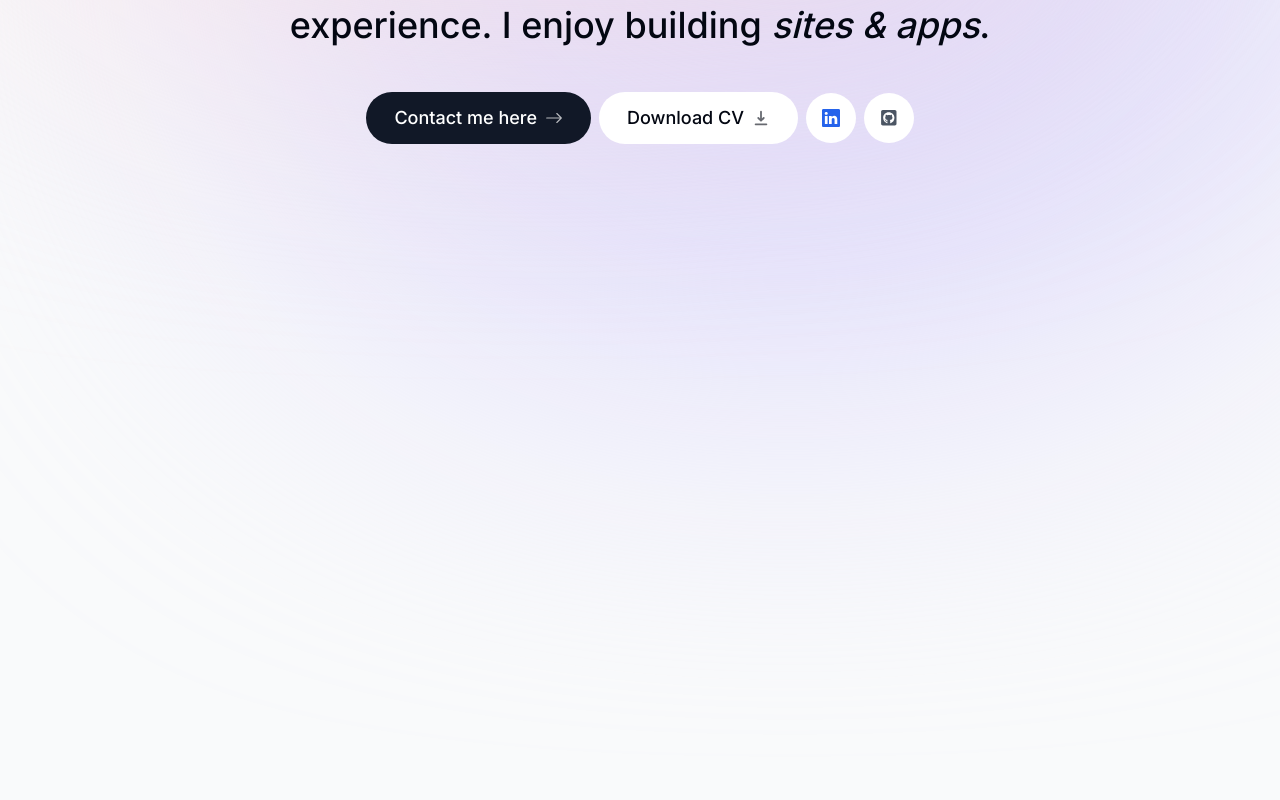
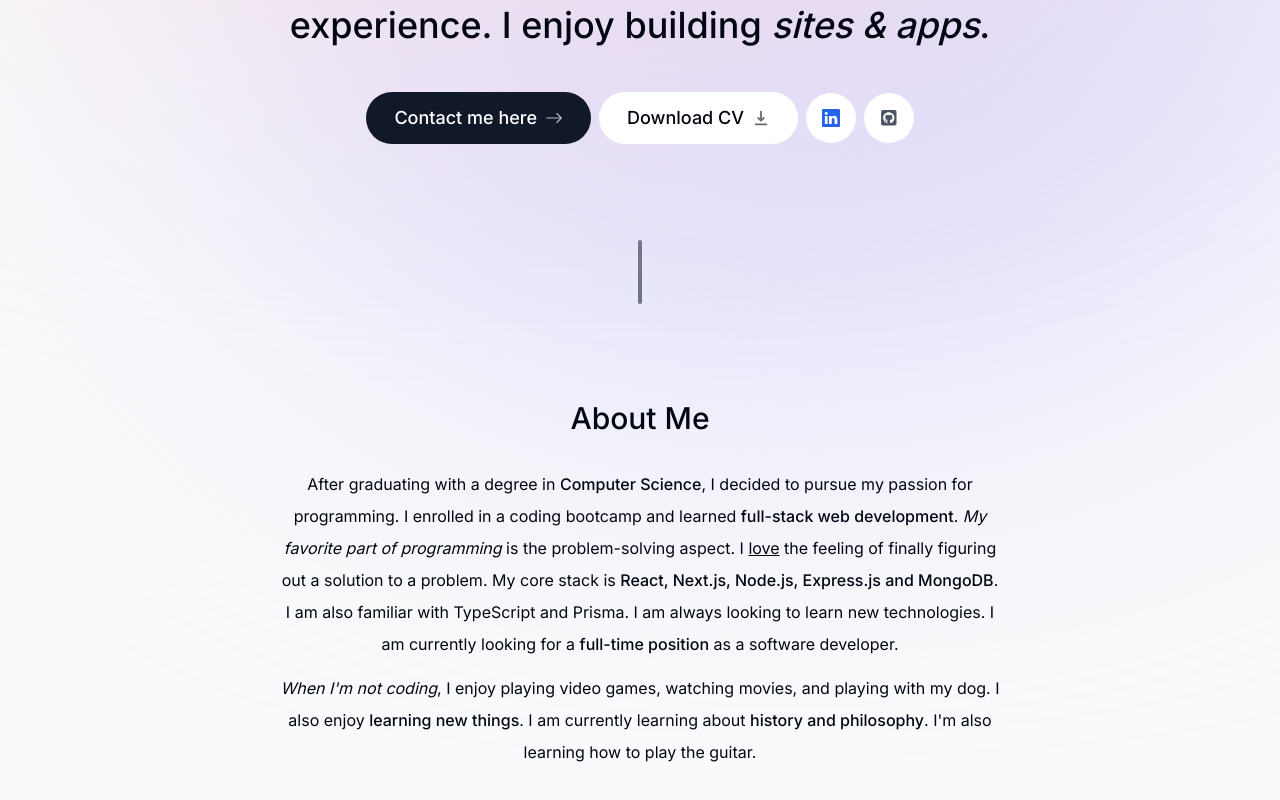
Before and after one commit to ootejreddy/nextjs_portfolio, a Next.js app: page / in a window 1280 px wide. Shown: the part 446-1246 px from the top of the page. Built offline with nearby package versions, Linux system fonts and the light colour scheme.

Commit message:
Completed about section

```diff
--- a/app/page.tsx
+++ b/app/page.tsx
@@ -1,9 +1,13 @@
+import About from "@/components/About";
 import Intro from "@/components/Intro";
+import SectionDivider from "@/components/SectionDivider";
 
 export default function Home() {
   return (
     <main className="flex flex-col items-center px-4">
       <Intro />
+      <SectionDivider />
+      <About />
     </main>
   );
 }
--- /dev/null
+++ b/components/About.tsx
@@ -0,0 +1,45 @@
+"use client";
+
+import React from "react";
+import SectionHeading from "./SectionHeading";
+import { motion } from "framer-motion";
+
+export default function About() {
+  return (
+    <motion.section
+      className="mb-28 max-w-[45rem] text-center leading-8 sm:mb-40 scroll-mt-28"
+      initial={{ opacity: 0, y: 100 }}
+      animate={{ opacity: 1, y: 0 }}
+      transition={{ delay: 0.175 }}
+      id="about"
+    >
+      <SectionHeading>About me</SectionHeading>
+      <p className="mb-3">
+        After graduating with a degree in{" "}
+        <span className="font-medium">Computer Science</span>, I decided to
+        pursue my passion for programming. I enrolled in a coding bootcamp and
+        learned <span className="font-medium">full-stack web development</span>.{" "}
+        <span className="italic">My favorite part of programming</span> is the
+        problem-solving aspect. I <span className="underline">love</span> the
+        feeling of finally figuring out a solution to a problem. My core stack
+        is{" "}
+        <span className="font-medium">
+          React, Next.js, Node.js, Express.js and MongoDB
+        </span>
+        . I am also familiar with TypeScript and Prisma. I am always looking to
+        learn new technologies. I am currently looking for a{" "}
+        <span className="font-medium">full-time position</span> as a software
+        developer.
+      </p>
+
+      <p>
+        <span className="italic">When I'm not coding</span>, I enjoy playing
+        video games, watching movies, and playing with my dog. I also enjoy{" "}
+        <span className="font-medium">learning new things</span>. I am currently
+        learning about{" "}
+        <span className="font-medium">history and philosophy</span>. I'm also
+        learning how to play the guitar.
+      </p>
+    </motion.section>
+  );
+}
--- /dev/null
+++ b/components/SectionDivider.tsx
@@ -0,0 +1,15 @@
+"use client";
+
+import { motion } from "framer-motion";
+import React from "react";
+
+export default function SectionDivider() {
+  return (
+    <motion.div
+      className="bg-gray-500 my-24 h-16 w-1 rounded-full hidden sm:block dark:bg-opacity-20"
+      initial={{ opacity: 0, y: 100 }}
+      animate={{ opacity: 1, y: 0 }}
+      transition={{ delay: 0.125 }}
+    ></motion.div>
+  );
+}
--- /dev/null
+++ b/components/SectionHeading.tsx
@@ -0,0 +1,13 @@
+import React from "react";
+
+type SectionHeadingProps = {
+  children: React.ReactNode;
+};
+
+export default function SectionHeading({ children }: SectionHeadingProps) {
+  return (
+    <h2 className="text-3xl font-medium capitalize mb-8 text-center">
+      {children}
+    </h2>
+  );
+}
```
Also changed, not shown: components/Project.tsx (added).
